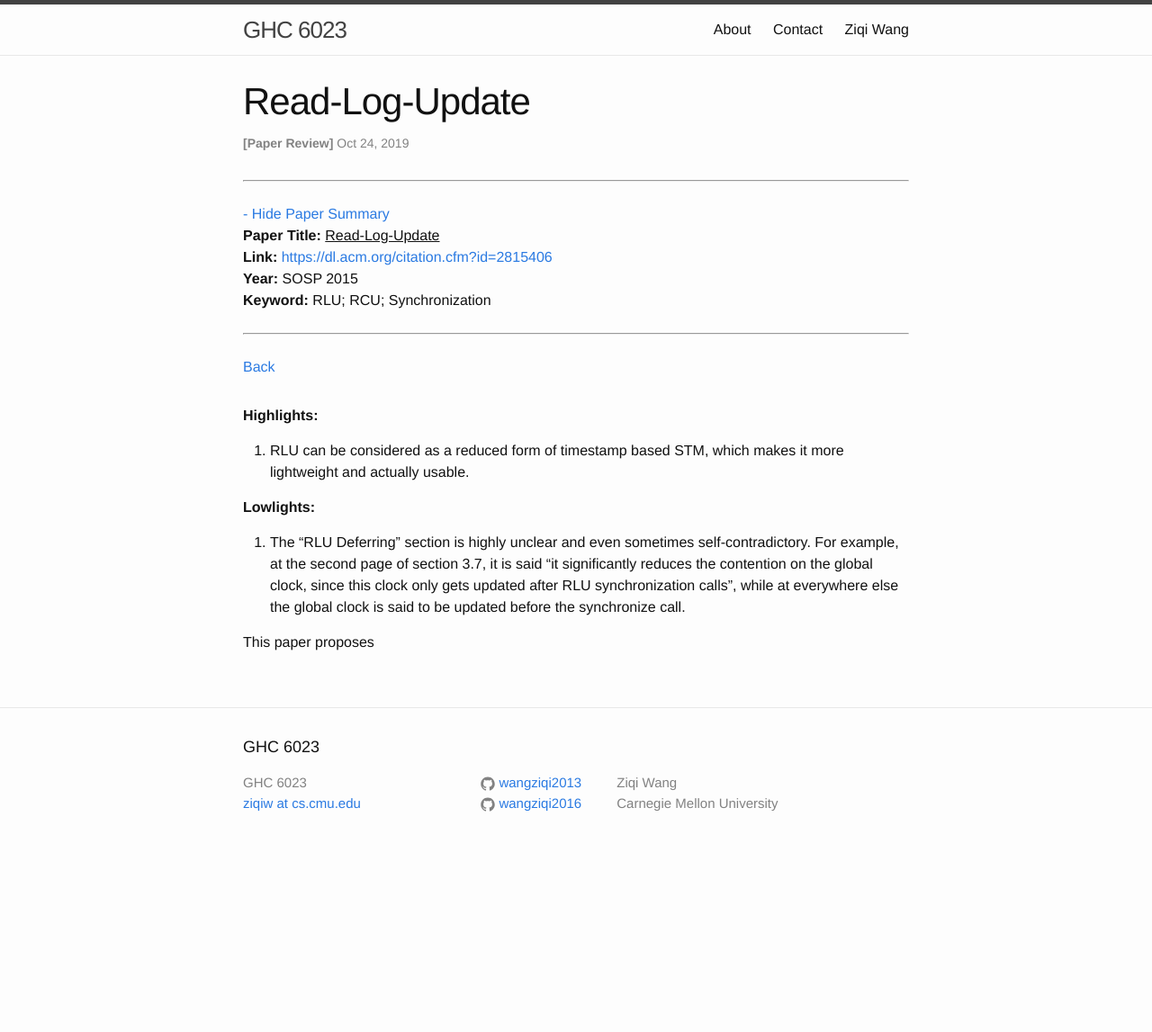
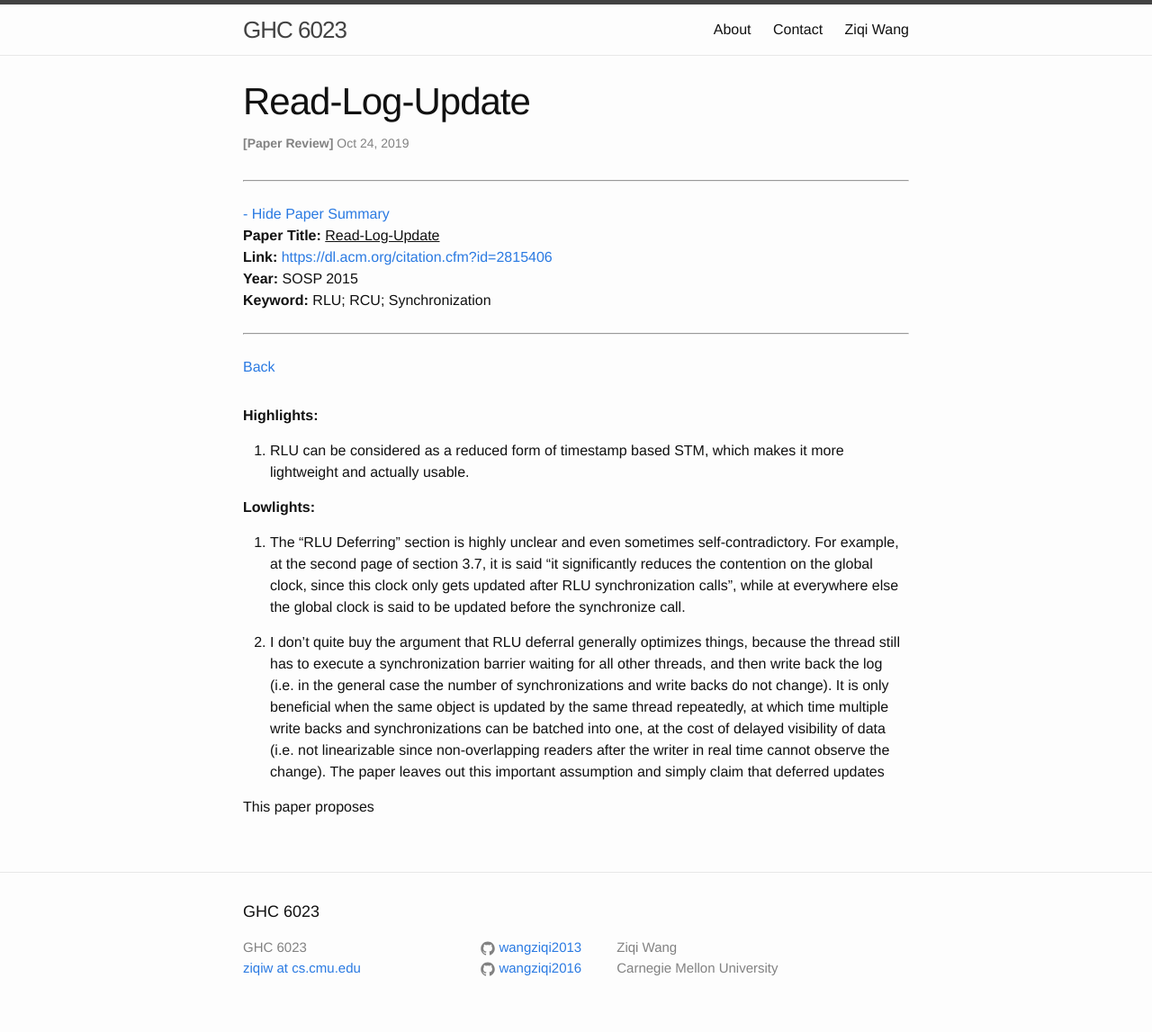
Before and after one commit to wangziqi2013/wangziqi2013.github.io, a Jekyll site: the page built from _posts/2019-10-24-rlu.markdown, in a window 1280 px wide. Shown: the whole page at 90% size. Built offline with Jekyll 4.4.1, drawn with Linux system fonts in a browser that asks for light colours; before the commit the page ends 964 px from its top, so only the background shows below that.

Commit message:
Adding second lowlight

```diff
--- a/_posts/2019-10-24-rlu.markdown
+++ b/_posts/2019-10-24-rlu.markdown
@@ -24,6 +24,12 @@ version_mgmt:
    updated after RLU synchronization calls", while at everywhere else the global clock is said to be updated before
    the synchronize call.
 
-
+2. I don't quite buy the argument that RLU deferral generally optimizes things, because the thread still has to execute a
+   synchronization barrier waiting for all other threads, and then write back the log (i.e. in the general case
+   the number of synchronizations and write backs do not change). It is only beneficial when the same object is
+   updated by the same thread repeatedly, at which time multiple write backs and synchronizations can be batched into
+   one, at the cost of delayed visibility of data (i.e. not linearizable since non-overlapping readers after the writer
+   in real time cannot observe the change). The paper leaves out this important assumption and simply claim that
+   deferred updates
 
 This paper proposes
```
